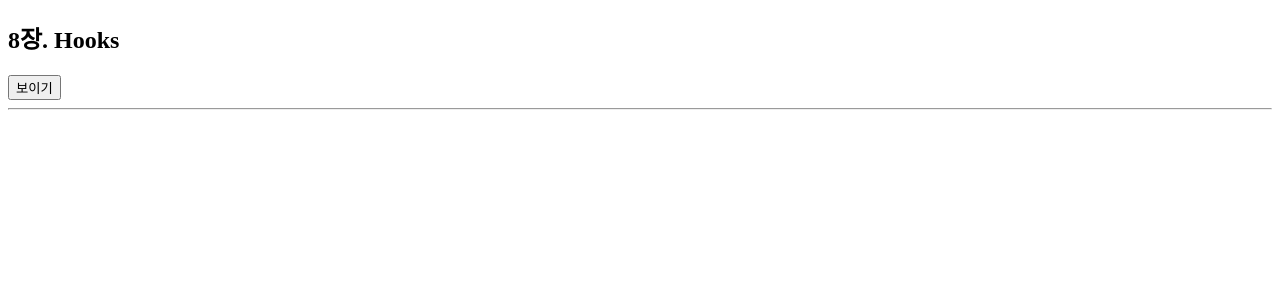
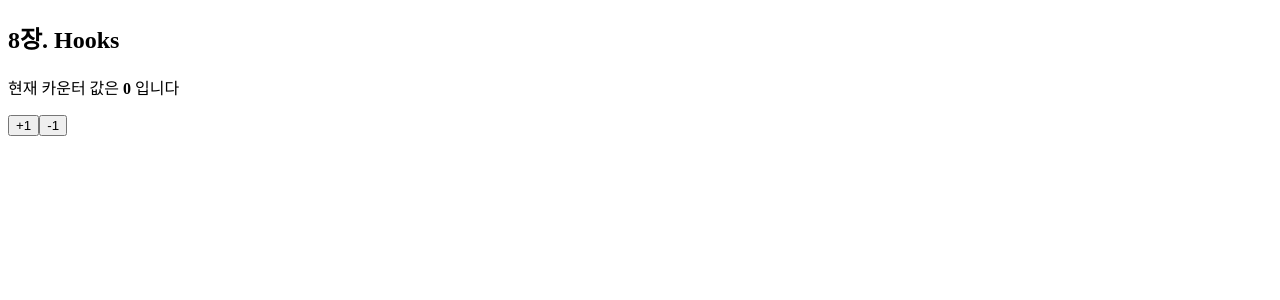
Before and after one commit to kororo11/Technology_React, a React (Create React App) app in the folder 08/hooks-tutorial/: page / in a window 1280 px wide. Shown: the top 300 px of the page. Built offline with nearby package versions, Linux system fonts and the light colour scheme.

Commit message:
useReducer 카운터 구현하기

```diff
--- a/08/hooks-tutorial/src/App.js
+++ b/08/hooks-tutorial/src/App.js
@@ -1,21 +1,11 @@
-import React, { useState } from 'react';
-import Info from './Info';
+import React from 'react';
+import Counter from './Counter';
 
 const App = () => {
-	const [visible, setVisible] = useState(false);
-
 	return (
 		<div>
 			<h2>8장. Hooks</h2>
-			<button
-				onClick={() => {
-					setVisible(!visible);
-				}}
-			>
-				{visible ? '숨기기' : '보이기'}
-			</button>
-			<hr />
-			{visible && <Info />}
+			<Counter />
 		</div>
 	);
 };
--- a/08/hooks-tutorial/src/Counter.js
+++ b/08/hooks-tutorial/src/Counter.js
@@ -1,15 +1,26 @@
-import React, { useState } from 'react';
+import React, { useReducer } from 'react';
+
+function reducer(state, action) {
+	switch (action.type) {
+		case 'INCREMENT':
+			return { value: state.value + 1 };
+		case 'DECREMENT':
+			return { value: state.value - 1 };
+		default:
+			return state;
+	}
+}
 
 const Counter = () => {
-	const [value, setValue] = useState(0);
+	const [state, dispath] = useReducer(reducer, { value: 0 });
 
 	return (
 		<div>
 			<p>
-				현재 카운터 값은 <b>{value}</b>입니다.
+				현재 카운터 값은 <b>{state.value}</b> 입니다
 			</p>
-			<button onClick={() => setValue(value + 1)}>+1</button>
-			<button onClick={() => setValue(value - 1)}>-1</button>
+			<button onClick={() => dispath({ type: 'INCREMENT' })}>+1</button>
+			<button onClick={() => dispath({ type: 'DECREMENT' })}>-1</button>
 		</div>
 	);
 };
```
